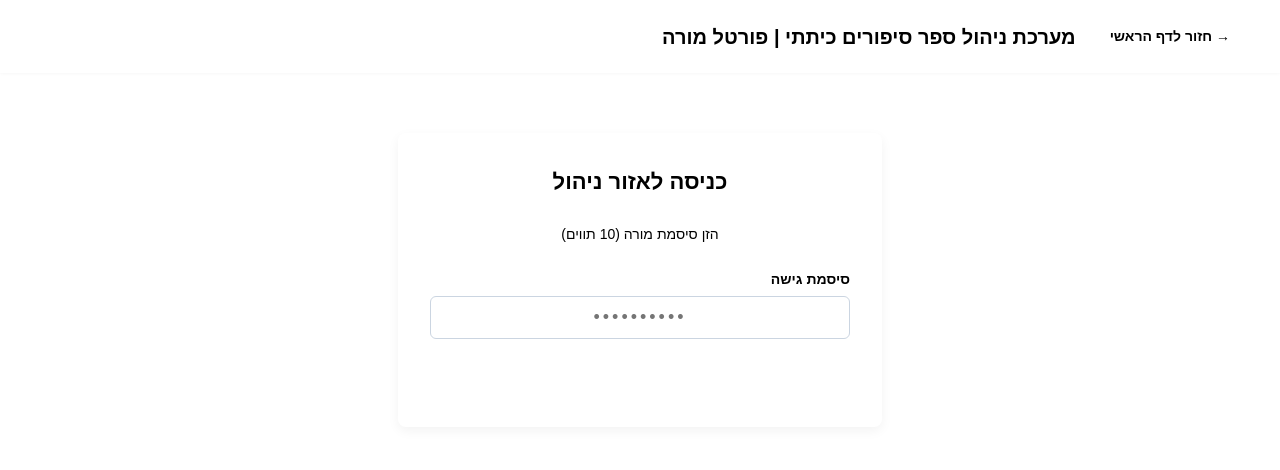
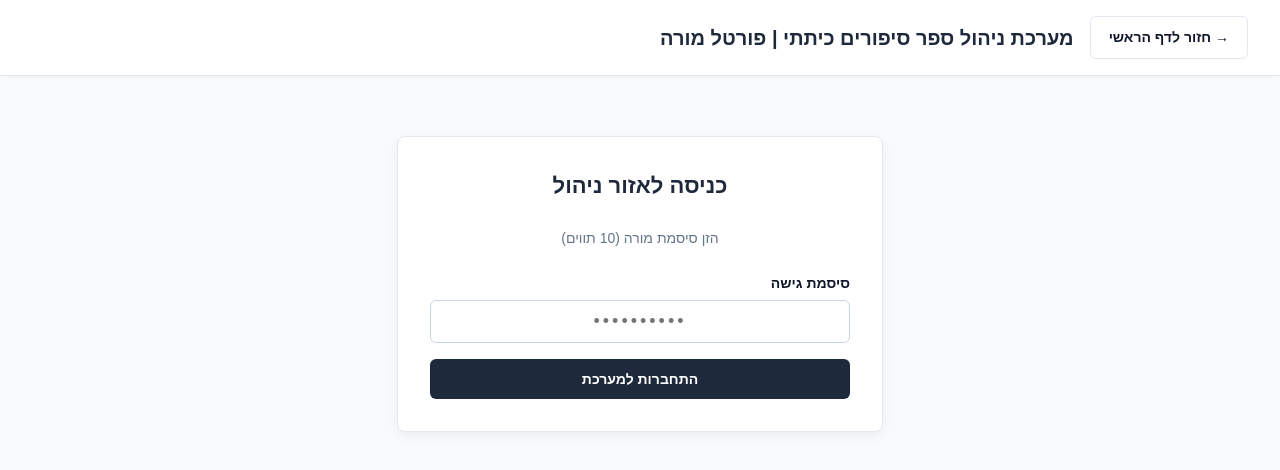
Before and after one commit to giladcar/SEFERLAMORA, a plain HTML site: page teacher.html in a window 1280 px wide. Drawn offline with Linux system fonts and the light colour scheme.

Commit message:
Update teacher.html

```diff
--- a/teacher.html
+++ b/teacher.html
@@ -5,7 +5,6 @@
     <meta name="viewport" content="width=device-width, initial-scale=1.0">
     <title>פורטל ניהול למורה | ספר הסיפורים הכיתתי</title>
 	<style>
-<link rel="stylesheet" href="teacher.css?v=2">
         :root {
             --primary: #1e293b;
             --primary-hover: #0f172a;
```
